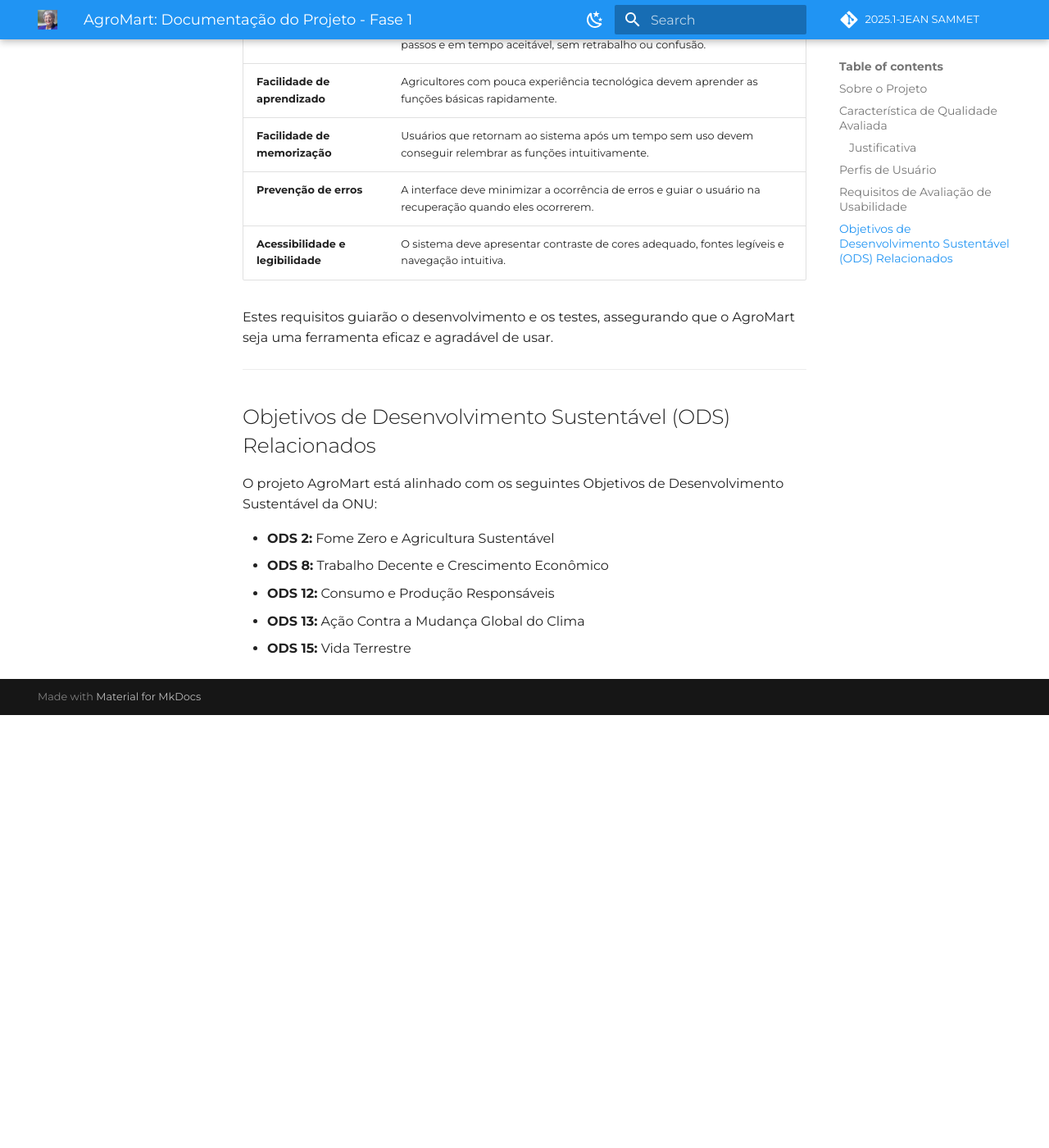
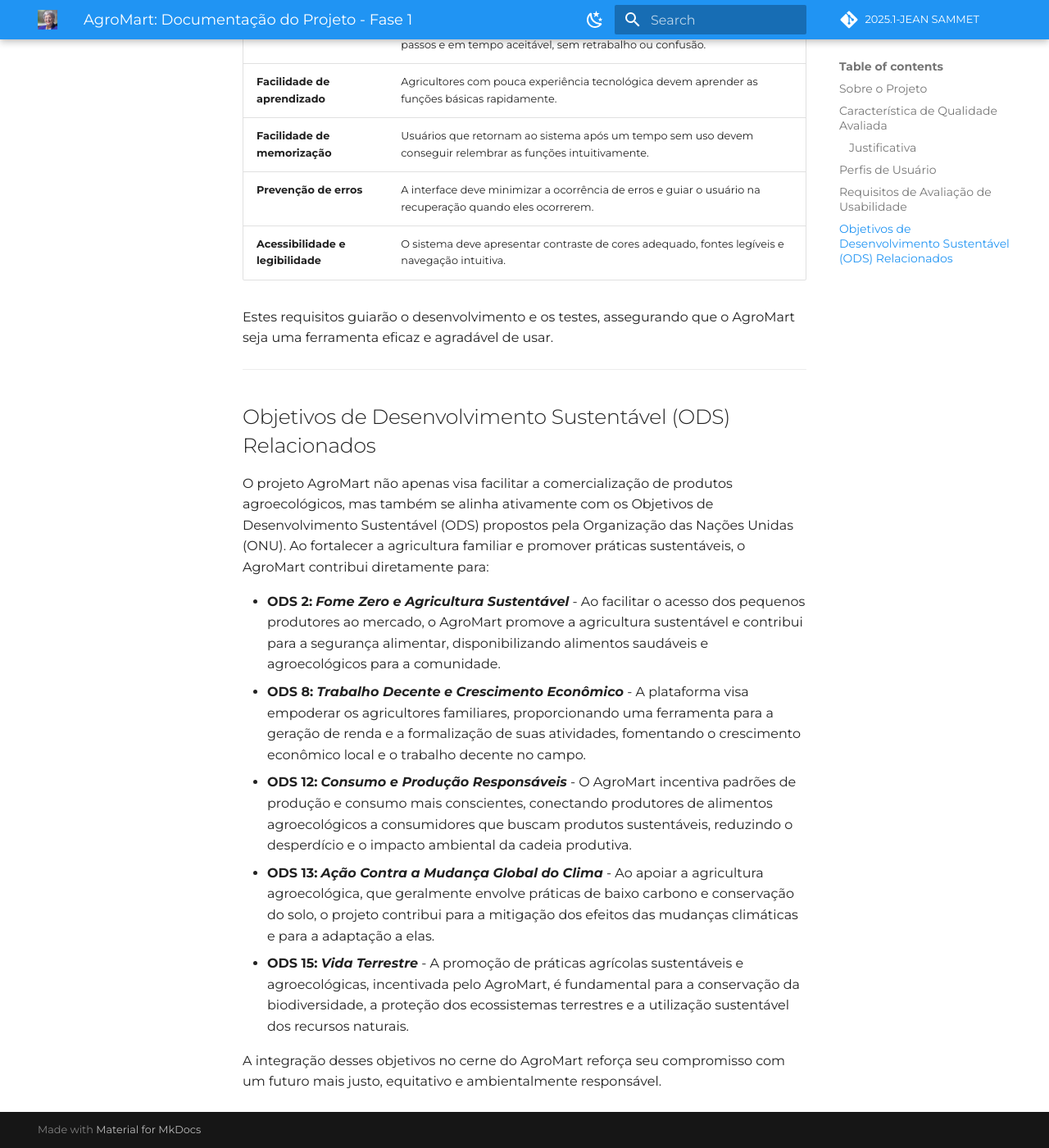
Before and after one commit to FCTE-Qualidade-de-Software-1/2025-1-T02-JEAN-SAMMET, an MkDocs documentation site: the page built from docs/slides.md, in a window 1280 px wide and 1400 px high, scrolled down 1662 px. Shown: the whole window at 82% size. Built offline with MkDocs 1.6.1 and Material for MkDocs 9.7.7, drawn with Linux system fonts in a browser that asks for light colours; comment, search, counter and statistics services are not loaded; before the commit the page ends 2534 px from its top, so only the background shows below that.

Commit message:
feat: melhora os ODS relacionados

```diff
--- a/docs/slides.md
+++ b/docs/slides.md
@@ -56,10 +56,12 @@
 
 ## Objetivos de Desenvolvimento Sustentável (ODS) Relacionados
 
-O projeto AgroMart está alinhado com os seguintes Objetivos de Desenvolvimento Sustentável da ONU:
+O projeto AgroMart não apenas visa facilitar a comercialização de produtos agroecológicos, mas também se alinha ativamente com os Objetivos de Desenvolvimento Sustentável (ODS) propostos pela Organização das Nações Unidas (ONU). Ao fortalecer a agricultura familiar e promover práticas sustentáveis, o AgroMart contribui diretamente para:
 
-* **ODS 2:** Fome Zero e Agricultura Sustentável
-* **ODS 8:** Trabalho Decente e Crescimento Econômico
-* **ODS 12:** Consumo e Produção Responsáveis
-* **ODS 13:** Ação Contra a Mudança Global do Clima
-* **ODS 15:** Vida Terrestre
+* **ODS 2:** **_Fome Zero e Agricultura Sustentável_** - Ao facilitar o acesso dos pequenos produtores ao mercado, o AgroMart promove a agricultura sustentável e contribui para a segurança alimentar, disponibilizando alimentos saudáveis e agroecológicos para a comunidade.
+* **ODS 8:** **_Trabalho Decente e Crescimento Econômico_** - A plataforma visa empoderar os agricultores familiares, proporcionando uma ferramenta para a geração de renda e a formalização de suas atividades, fomentando o crescimento econômico local e o trabalho decente no campo.
+* **ODS 12:** **_Consumo e Produção Responsáveis_** - O AgroMart incentiva padrões de produção e consumo mais conscientes, conectando produtores de alimentos agroecológicos a consumidores que buscam produtos sustentáveis, reduzindo o desperdício e o impacto ambiental da cadeia produtiva.
+* **ODS 13:** **_Ação Contra a Mudança Global do Clima_** - Ao apoiar a agricultura agroecológica, que geralmente envolve práticas de baixo carbono e conservação do solo, o projeto contribui para a mitigação dos efeitos das mudanças climáticas e para a adaptação a elas.
+* **ODS 15:** **_Vida Terrestre_** - A promoção de práticas agrícolas sustentáveis e agroecológicas, incentivada pelo AgroMart, é fundamental para a conservação da biodiversidade, a proteção dos ecossistemas terrestres e a utilização sustentável dos recursos naturais.
+
+A integração desses objetivos no cerne do AgroMart reforça seu compromisso com um futuro mais justo, equitativo e ambientalmente responsável.
```
